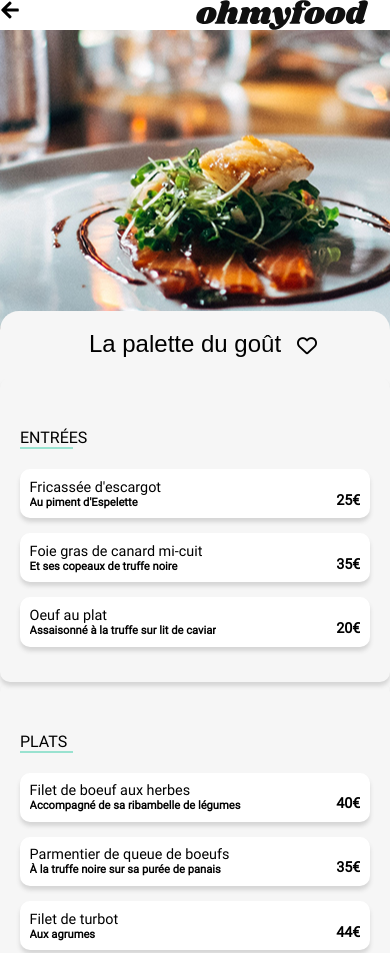
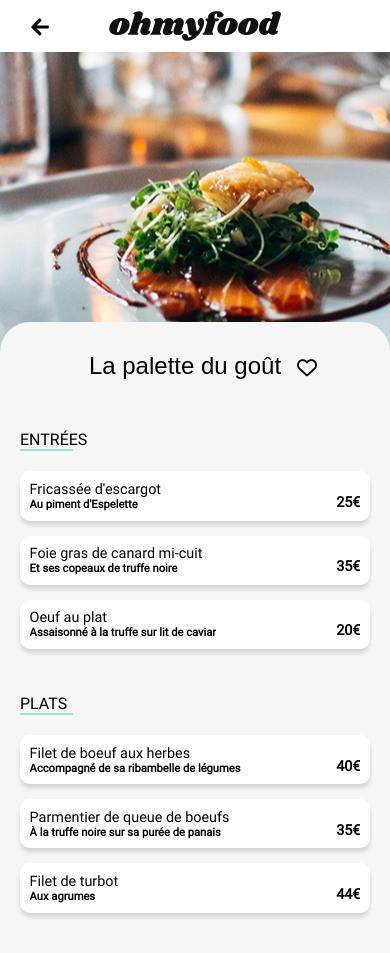
Before and after one commit to marinasatsyk/DardeMarina_03_18032021, a website: page html_pages/palette.html in a window 390 px wide. Shown: the top 953 px of the page. Drawn offline with Linux system fonts and the light colour scheme; a web font is replaced by a local one.

Commit message:
correction v.mobile dimention btn round, footer, ul.menu

```diff
--- a/html_pages/palette.html
+++ b/html_pages/palette.html
@@ -238,7 +238,7 @@
 
     <!--Footer-->
     <footer class="menu">
-        <img src="../images/logo/logo_white.svg" alt="logo ohmyfood">
+        <img src="../images/logo/logo_white.svg" class="logo_mobile" alt="logo ohmyfood">
         <p>
             <a href="#">
                 <img src="../images/svg_images/utensils-solid.svg" class="svg" alt="image tabelware"> Proposer un restaurant
--- a/sass/libs/menu_mobile.scss
+++ b/sass/libs/menu_mobile.scss
@@ -2,10 +2,13 @@
     header.menu {
         height: 30px;
         display: flex;
-        justify-content: start;
+        justify-content: center;
+        margin: .7rem 0;
         a {
             display: block;
-            margin-right: 45%;
+            position: absolute;
+            top: 17px;
+            left: 30px;
         }
     }
     .img__menu {
@@ -24,9 +27,13 @@
         background: $color-btn-off;
         opacity: 1;
         border-radius: 30px 30px 0 0;
+        height: 30px;
     }
     section.title_princilal {
         background: $color-btn-off;
+        display: flex;
+        flex-direction: column;
+        align-items: center;
         .title {
             padding-top: 30px;
         }
@@ -49,10 +56,10 @@
         flex-direction: column;
         justify-content: space-evenly;
         padding-bottom: 30px;
+        width: 100%;
         >li {
             border-radius: 10px;
-            @include shadow_box;
-            padding: 20px;
+            padding: 0 20px;
             //width: 25%;
         }
         .title--entrees,
@@ -98,7 +105,6 @@
                 justify-content: space-between;
                 align-items: flex-end;
                 flex-wrap: nowrap;
-                font-weight: bold;
                 font-size: .9rem;
                 overflow: hidden;
                 text-overflow: ellipsis;
@@ -108,6 +114,7 @@
             }
             p.name {
                 font-size: .7rem;
+                font-weight: bold;
             }
             .name__separator>h4,
             p {
@@ -152,9 +159,17 @@
     }
     .btn--round_mobile {
         margin-bottom: 30px;
+        width: 195px;
+        letter-spacing: 1px;
+        font-weight: normal;
+        padding: 15px;
     }
     /*FOOTER*/
     footer {
         @include footer_mobile;
+        .logo_mobile {
+            width: 110px;
+            margin-bottom: 14px;
+        }
     }
 }
```
Also changed, not shown: public/style.css, 1 other file.
